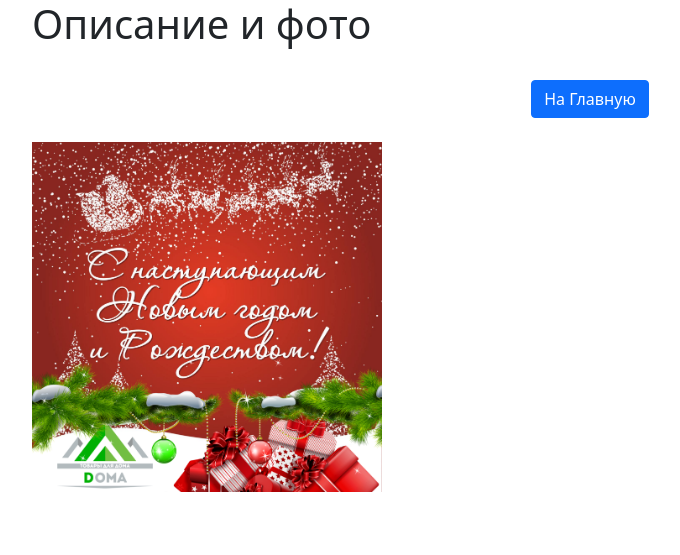
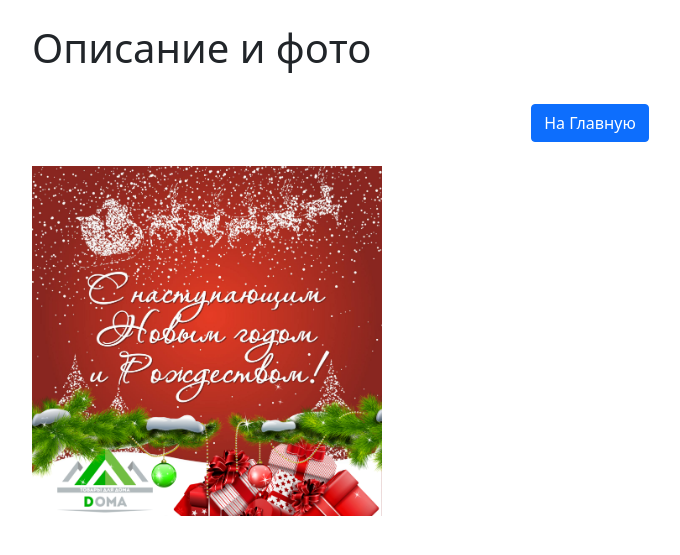
Before and after one commit to dimadawid/fotohosting, a PHP site: page /comment.php in a window 1280 px wide. Shown: the top 555 px of the page, without its empty margins (50-730 px from the left). Run offline with PHP 8.4, Linux system fonts and the light colour scheme; data comes from the database, SQL or seed files in the repository; a stand-in replaces the project's code that opens the database connection.

Commit message:
correction сomment

```diff
--- a/comment.php
+++ b/comment.php
@@ -28,7 +28,7 @@ $messages = get_messages();
 </head>
 
 <body>
-<div class="container">
+<div class="container my-4">
 <h1>Описание и фото</h1>
 <div class="row">
                 <div class="col-md-12 text-center my-4">
```
